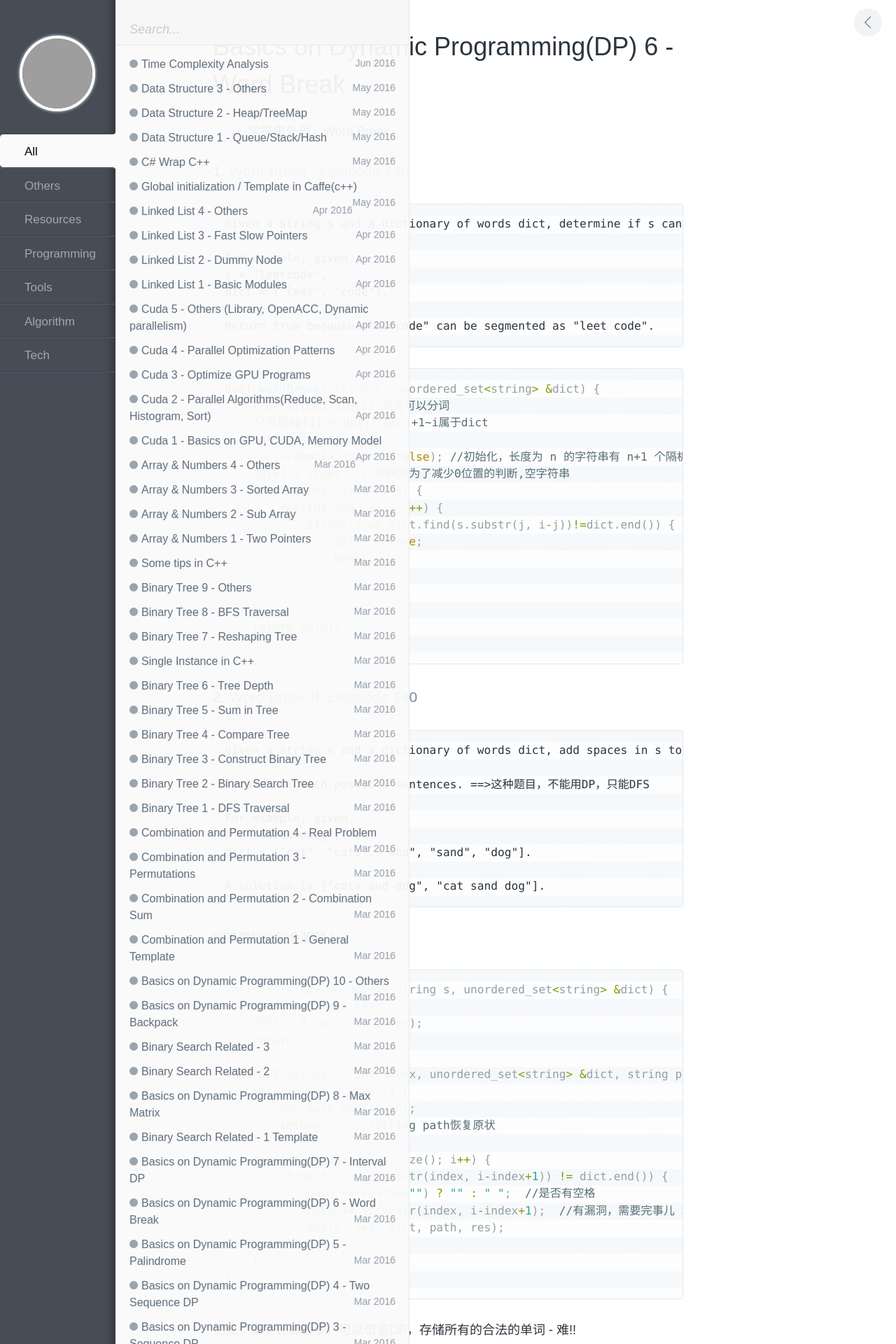
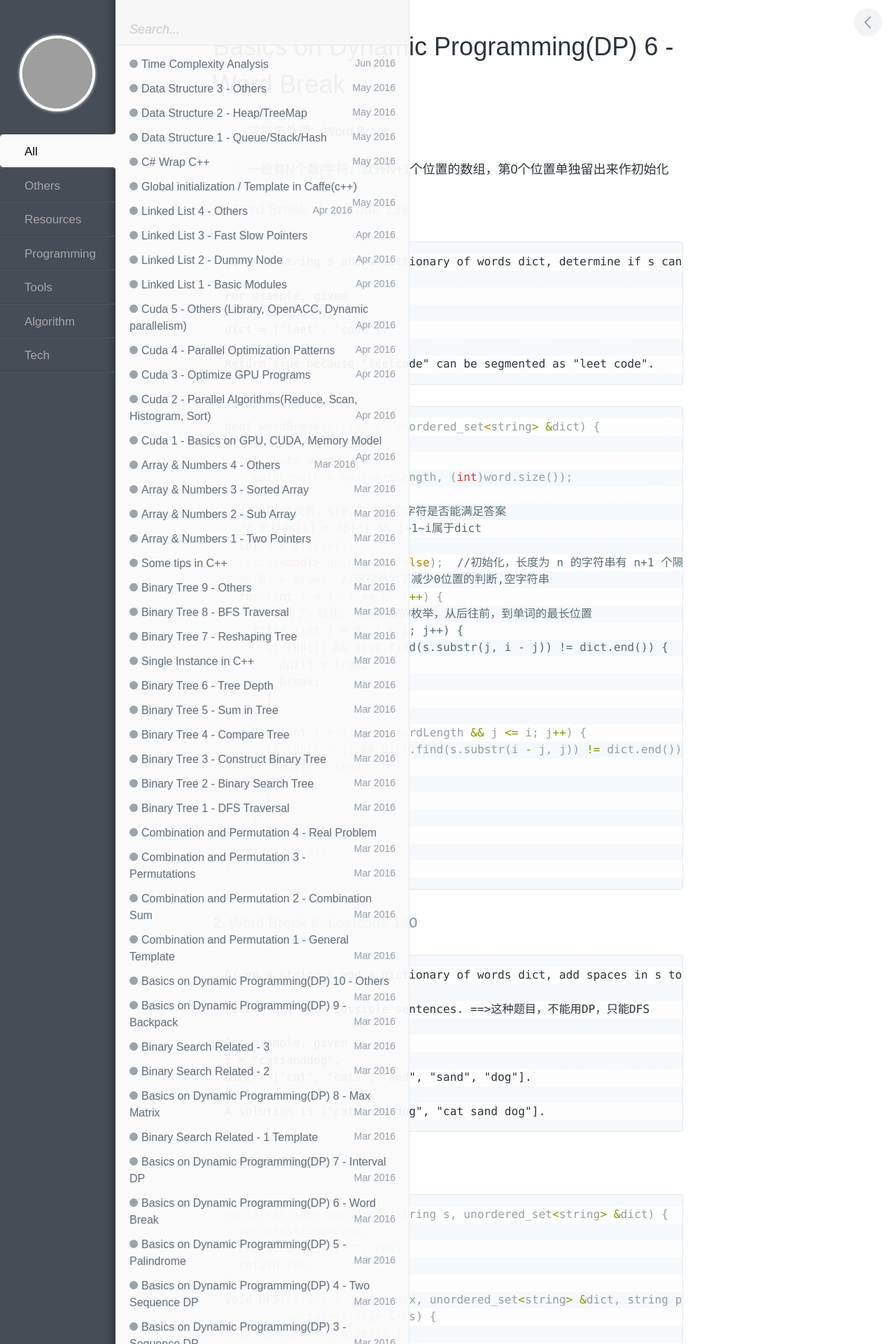
Before and after one commit to wykvictor/wykvictor.github.io, a Jekyll site: the page built from _posts/algorithm/2016-03-20-Dynamic-Programming-6.md, in a window 1280 px wide. Shown: the top 1920 px of the page at 70% size. Built offline with Jekyll 4.4.1, drawn with Linux system fonts in a browser that asks for light colours; comment, search, counter and statistics services are not loaded; some of the changed text lies outside the part shown; grey boxes are pictures that could not be loaded.

Commit message:
update dp md 5 and 6

````diff
--- a/_posts/algorithm/2016-03-20-Dynamic-Programming-6.md
+++ b/_posts/algorithm/2016-03-20-Dynamic-Programming-6.md
@@ -7,6 +7,8 @@ categories: Algorithm
 ---
 
 > 字符串处理，Word Break
+
+> 一般有N个数/字符，就开N+1个位置的数组，第0个位置单独留出来作初始化
 
 ### 1. [Word Break - Leetcode 139](https://leetcode.com/problems/word-break/)
 ```
@@ -20,20 +22,31 @@ Return true because "leetcode" can be segmented as "leet code".
 ```
 {% highlight C++ %}
 bool wordBreak(string s, unordered_set<string> &dict) {
-    //DP[i]代表，s[0,i) 是否可以分词
-    //方程dp[i] = dp[j] && j+1~i属于dict
-    int n = s.size();
-    vector<bool> dp(n+1, false); //初始化，长度为 n 的字符串有 n+1 个隔板
-    dp[0] = true;   //这样是为了减少0位置的判断,空字符串
-    for(int i=1; i<=n; i++) {
-        for(int j=0; j<i; j++) {
-            if(dp[j] && dict.find(s.substr(j, i-j))!=dict.end()) {  //从j开始算的
-                dp[i] = true;
-                break;
-            }
-        }
+  int wordLength = 0;
+  for (auto word : dict) {
+    wordLength = max(wordLength, (int)word.size());
+  }
+  // DP[i]代表，s[0,i) 前i个字符是否能满足答案
+  // 方程dp[i] = dp[j] && j+1~i属于dict
+  int n = s.size();
+  vector<bool> dp(n + 1, false);  //初始化，长度为 n 的字符串有 n+1 个隔板
+  dp[0] = true;  //这样是为了减少0位置的判断,空字符串
+  for (int i = 1; i <= n; i++) {
+    // 超时了，优化: 切分位置的枚举，从后往前，到单词的最长位置
+    /*for (int j = 0; j < i; j++) {
+      if (dp[j] && dict.find(s.substr(j, i - j)) != dict.end()) {  //从j开始算的
+        dp[i] = true;
+        break;
+      }
+    }*/
+    for (int j = 1; j <= wordLength && j <= i; j++) {
+      if (dp[i - j] && dict.find(s.substr(i - j, j)) != dict.end()) {  //从j开始算的
+        dp[i] = true;
+        break;
+      }
     }
-    return dp[n];
+  }
+  return dp[n];
 }
 {% endhighlight %}
 
@@ -52,58 +65,62 @@ A solution is ["cats and dog", "cat sand dog"].
 DFS原始代码会超时：
 {% highlight C++ %}
 vector<string> wordBreak(string s, unordered_set<string> &dict) {
-    vector<string> res;
-    DFS(s, 0, dict, "", res);
-    return res;
+  vector<string> res;
+  DFS(s, 0, dict, "", res);
+  return res;
 }
-void DFS(string s, int index, unordered_set<string> &dict, string path, vector<string> &res) {
-    if(index == s.size()) {
-        res.push_back(path);
-        return;     //string path恢复原状
+void DFS(string s, int index, unordered_set<string> &dict, string path,
+         vector<string> &res) {
+  if (index == s.size()) {
+    res.push_back(path);
+    return;
+  }
+  for (int i = index; i < s.size(); i++) {
+    if (dict.find(s.substr(index, i - index + 1)) != dict.end()) {
+      string tmp_path = path;  // tmp_path不改变原始path
+      tmp_path += (path == "") ? "" : " ";  //是否有空格
+      tmp_path += s.substr(index, i - index + 1);
+      DFS(s, i + 1, dict, tmp_path, res);
     }
-    for(int i=index; i<s.size(); i++) {
-        if(dict.find(s.substr(index, i-index+1)) != dict.end()) {
-            path += (path=="") ? "" : " ";  //是否有空格
-            path += s.substr(index, i-index+1);  //有漏洞，需要完事儿 减去这个，否则重复了san还有sand都算进去了
-            DFS(s, i+1, dict, path, res);
-        }
-    }
+  }
 }
 {% endhighlight %}
 优化：重复计算太多，可以借鉴DP，存储所有的合法的单词 - 难!!
 {% highlight C++ %}
 vector<string> wordBreak(string s, unordered_set<string> &dict) {
-    //先用1的方法得到结果的组数，再分别求结果
-    vector<vector<bool> > prev(s.length(), vector<bool>(s.length()+1, false));//prev[i][j]表示s[i, j)是一个合法单词,可以从j处切开
-    vector<bool> dp(s.size() + 1, false);   //初始化为false!
-    dp[0] = true; // 空字符串
-    for(int i=1; i<=s.size(); i++)
-        for(int j=i-1; j>=0; j--) {
-            if(dp[j] && dict.find(s.substr(j, i-j))!=dict.end()) {
-                dp[i] = true;
-                prev[j][i] = true;
-            }
-        }
-    vector<string> result;
-    if(!dp[s.size()])   return result;
-    gen_path(s, prev, 0, "", result);
-    reverse(result.begin(), result.end());
-    return result;
+  // 先用1的方法得到结果的组数，再分别求结果
+  // prev[i][j]表示s[i, j)是一个合法单词,可以从j处切开
+  vector<vector<bool> > prev(s.length(), vector<bool>(s.length() + 1, false));
+  vector<bool> dp(s.size() + 1, false);  //初始化为false!
+  dp[0] = true;                          // 空字符串
+  for (int i = 1; i <= s.size(); i++)
+    for (int j = i - 1; j >= 0; j--) {
+      if (dp[j] && dict.find(s.substr(j, i - j)) != dict.end()) {
+        dp[i] = true;
+        prev[j][i] = true;
+      }
+    }
+  vector<string> result;
+  if (!dp[s.size()]) return result;
+  gen_path(s, prev, 0, "", result);
+  reverse(result.begin(), result.end());
+  return result;
 }
 // DFS遍历树，生成路径
-void gen_path(string s, const vector<vector<bool> > &prev, int cur, string path, vector<string> &result) {
-    if(cur == s.size()) {   //找到，存入
-        result.push_back(path);
-        return;  //string path恢复原状
+void gen_path(string s, const vector<vector<bool> > &prev, int cur, string path,
+              vector<string> &result) {
+  if (cur == s.size()) {  //找到，存入
+    result.push_back(path);
+    return;  // string path恢复原状
+  }
+  for (int i = cur + 1; i <= s.size(); i++) {  //找从cur开始的，可行的解!
+    if (prev[cur][i]) {
+      path += (path == "") ? "" : " ";  //是否有空格
+      path += s.substr(cur, i - cur);
+      gen_path(s, prev, i, path, result);  //这里还是i!
+      path = path.substr(0, path.size()-i+cur);
+      if(path != "")  path = path.substr(0, path.size()-1);
     }
-    for(int i=cur+1; i<=s.size(); i++) {  //找从cur开始的，可行的解!
-        if(prev[cur][i]) {
-            path += (path=="") ? "" : " ";  //是否有空格
-            path += s.substr(cur, i-cur);
-            gen_path(s, prev, i, path, result); //这里还是i!
-            path = path.substr(0, path.size()-i+cur);
-            if(path != "")  path = path.substr(0, path.size()-1);
-        }
-    }
+  }
 }
 {% endhighlight %}
````
Also changed, not shown: _posts/algorithm/2016-03-20-Dynamic-Programming-5.md (+61 -59 lines).
